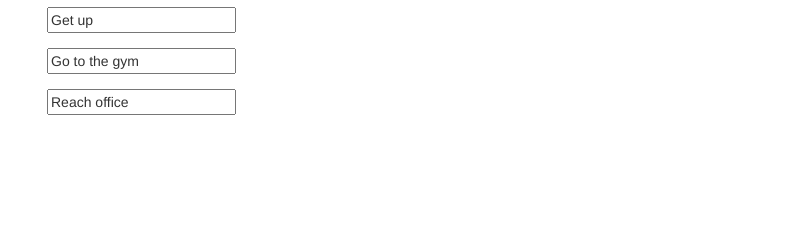
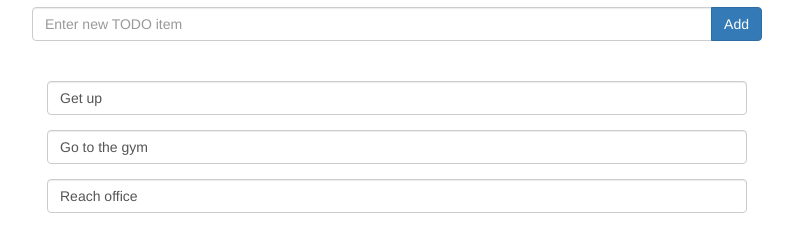
Before and after one commit to ickata/todo-app, a website: page app/index.html in a window 1280 px wide. Shown: the part 76-328 px from the top of the page, without its empty margins (258-1051 px from the left). Drawn offline with nearby package versions, Linux system fonts and the light colour scheme; some packages are replaced by stand-ins of ours; files that its build step writes are made by us from their sources.

Commit message:
Adding new TODO item

```diff
--- a/app/scripts/controllers/main.js
+++ b/app/scripts/controllers/main.js
@@ -7,4 +7,8 @@ angular.module('todoAppApp')
          'Go to the gym',
          'Reach office'
       ];
+      $scope.addTodo = function () {
+         $scope.todos.push( $scope.todo );
+         $scope.todo = '';
+      };
    });
--- a/app/views/main.html
+++ b/app/views/main.html
@@ -1,6 +1,22 @@
 <div class="container">
    <h2>TODO</h2>
+
+   <!-- add new -->
+   <form role="form" ng-submit="addTodo()">
+      <div class="row">
+         <div class="input-group">
+            <input type="text" ng-model="todo" placeholder="Enter new TODO item" class="form-control">
+            <span class="input-group-btn">
+               <input type="submit" class="btn btn-primary" value="Add">
+            </span>
+         </div>
+      </div>
+   </form>
+
+   <br><br>
+
+   <!-- list -->
    <p class="form-group" ng-repeat="todo in todos">
-      <input type="text" ng-model="todo">
+      <input type="text" ng-model="todo" class="form-control">
    </p>
 </div>
```
Lines whose indentation alone changed are shown as unchanged.
